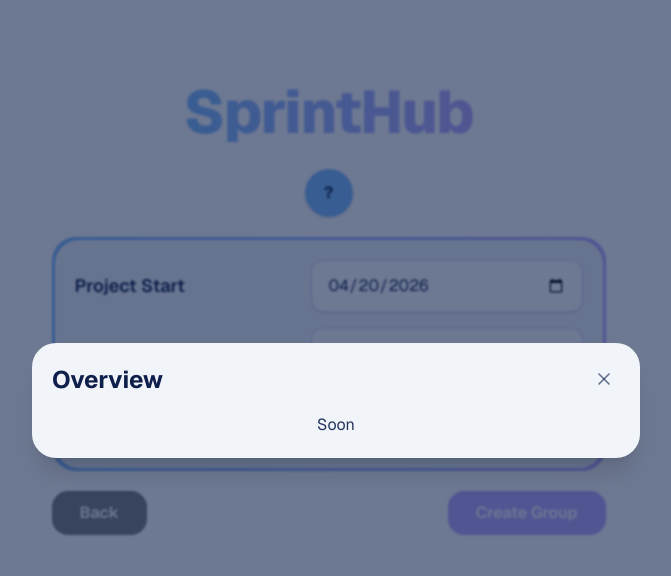
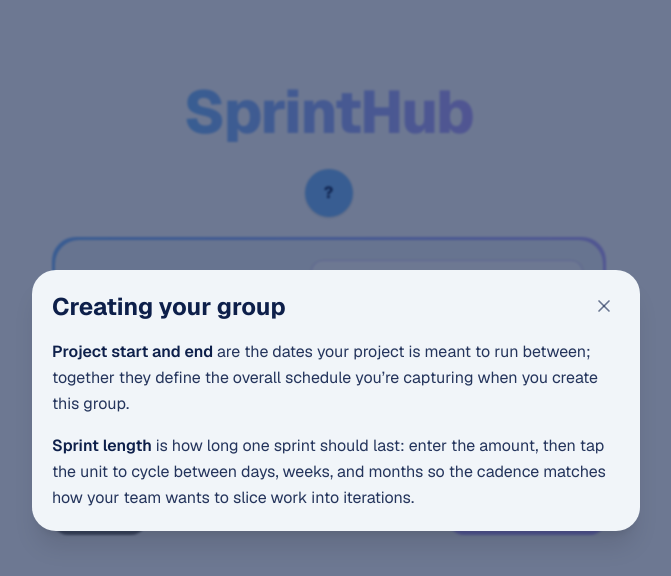
Before and after one commit to UOA-CS732-S1-2026/group-project-radiant-rabbits, a Next.js app: page /set-group in a window 1280 px wide. Both pictures are taken after a click on the button "Help for finishing group setup". Shown: the top 576 px of the page, without its empty margins (304-975 px from the left). Built offline with nearby package versions, Linux system fonts and the light colour scheme.

Commit message:
feature(group-mod): filling in the information on the ? pop up component on set-groups

```diff
--- a/src/app/(group-change)/set-group/page.tsx
+++ b/src/app/(group-change)/set-group/page.tsx
@@ -206,10 +206,27 @@
         <div className="mb-4 flex shrink-0 justify-center sm:mb-5">
           <HelpOverlayTrigger
             label="Help for finishing group setup"
-            title="Overview"
+            title="Creating your group"
             size="comfortable"
           >
-            <p className="text-center">Soon</p>
+            <div className="space-y-4 text-left">
+              <p>
+                <span className="font-semibold text-brand-dark">
+                  Project start and end
+                </span>{" "}
+                are the dates your project is meant to run between; together
+                they define the overall schedule you’re capturing when you
+                create this group.
+              </p>
+              <p>
+                <span className="font-semibold text-brand-dark">
+                  Sprint length
+                </span>{" "}
+                is how long one sprint should last: enter the amount, then tap
+                the unit to cycle between days, weeks, and months so the cadence
+                matches how your team wants to slice work into iterations.
+              </p>
+            </div>
           </HelpOverlayTrigger>
         </div>
 
```
